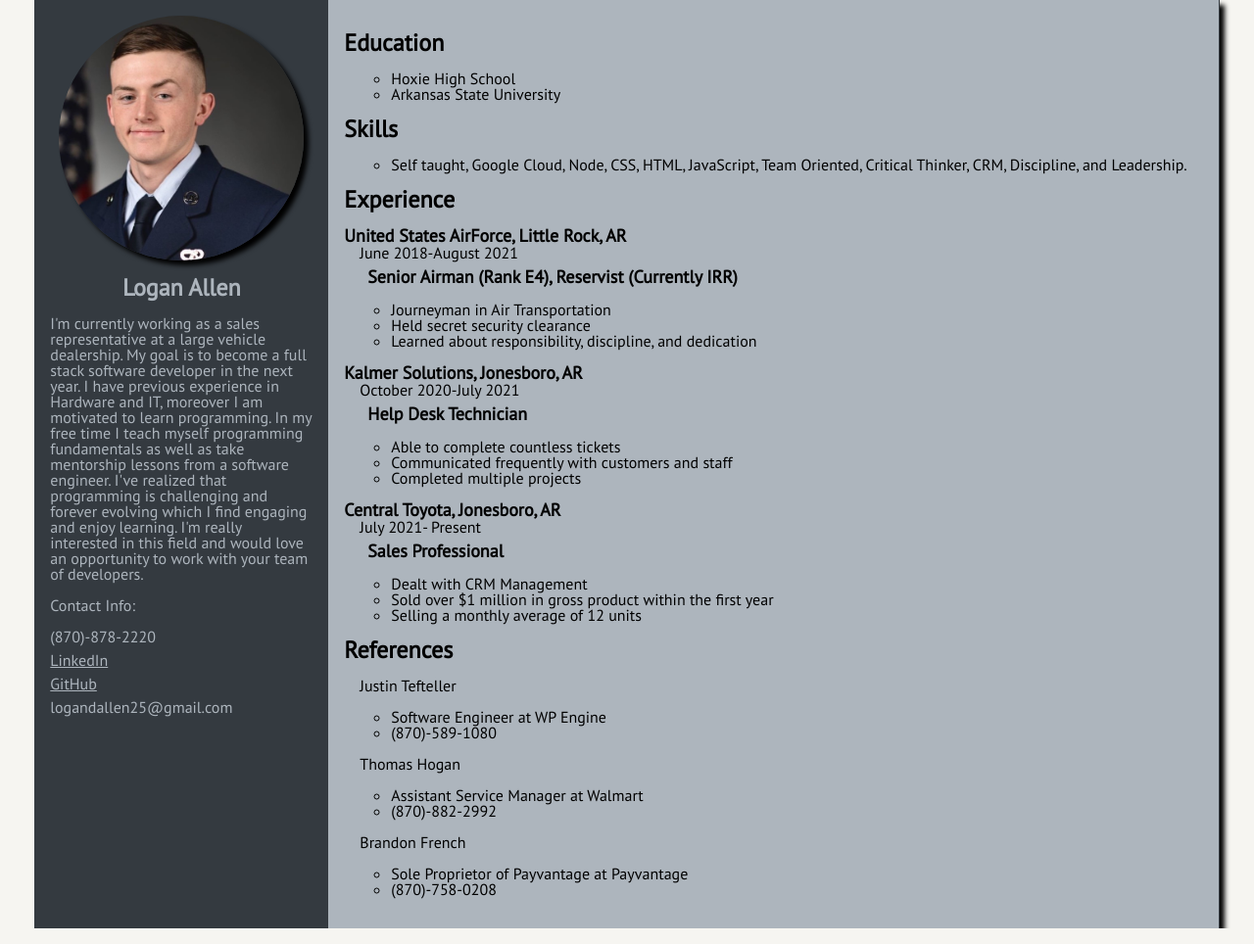
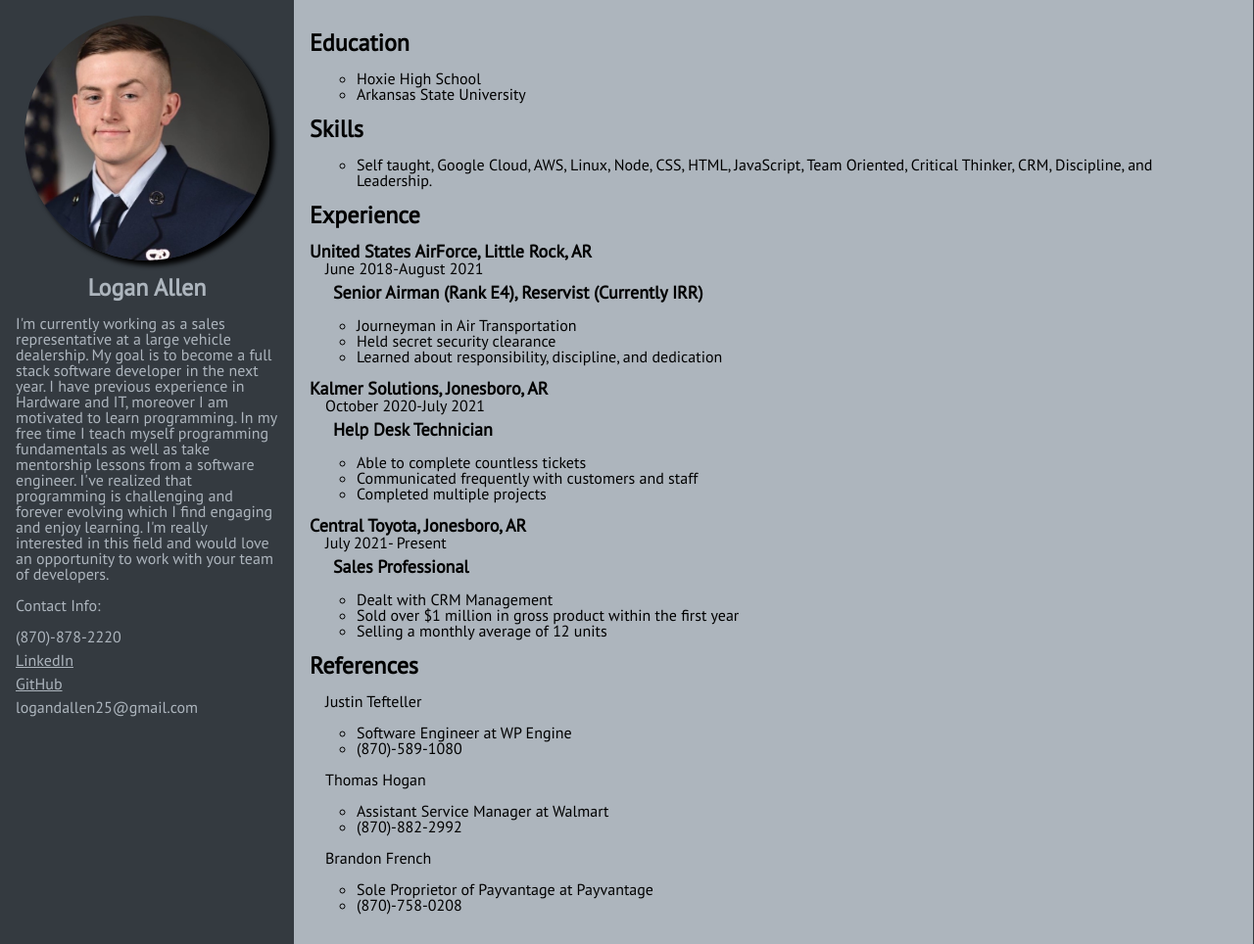
Before and after one commit to LoganA25/resume, a plain HTML site: page index.html in a window 1280 px wide. Shown: the whole page at 98% size. Drawn offline with Linux system fonts and the light colour scheme.

Commit message:
Update index.html
Added skills

```diff
--- a/index.html
+++ b/index.html
@@ -44,7 +44,7 @@
             </ul>
             <h1>Skills</h1>
             <ul>
-                <li>Self taught, Google Cloud, Node, CSS, HTML, JavaScript, Team Oriented, Critical Thinker, CRM, Discipline, and Leadership.</li>
+                <li>Self taught, Google Cloud, AWS, Linux, Node, CSS, HTML, JavaScript, Team Oriented, Critical Thinker, CRM, Discipline, and Leadership.</li>
             </ul>
 
             <h1>Experience</h1>
```
